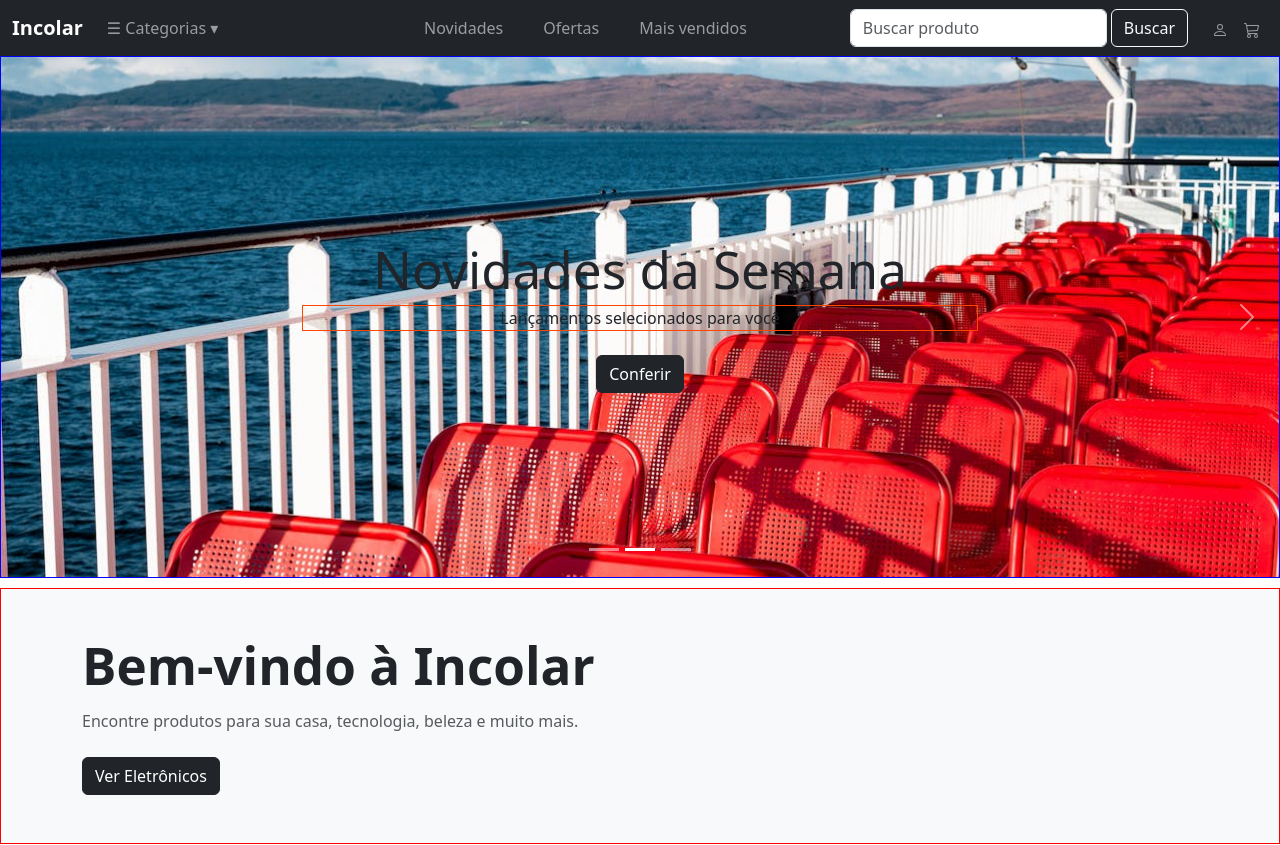
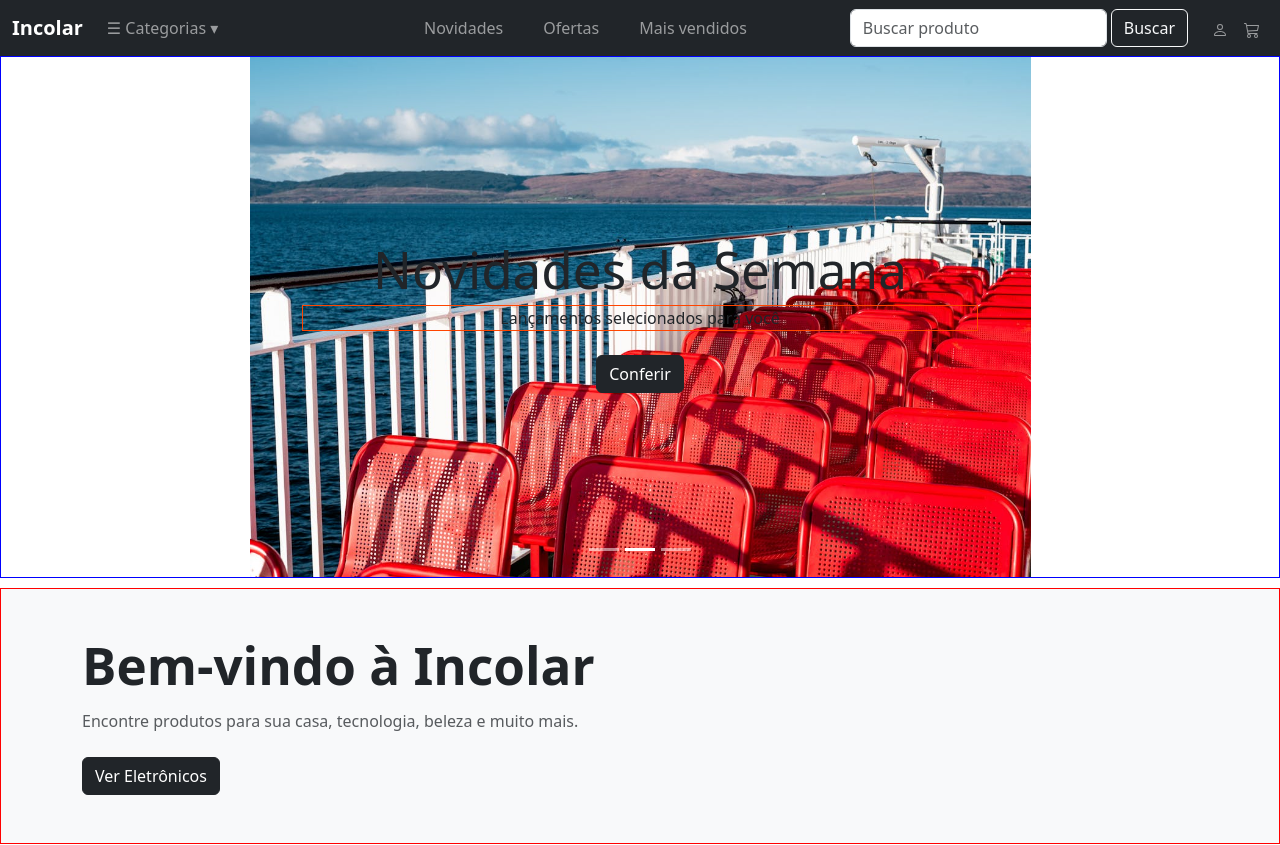
Before and after one commit to dcs30000/landingPage-reactjsBootstrap, a React (Vite) app: page / in a window 1280 px wide. Shown: the top 845 px of the page. Built offline with nearby package versions, Linux system fonts and the light colour scheme.

Commit message:
reativei background-size: contain em .hero-slide

```diff
--- a/src/pages/Home/Home.css
+++ b/src/pages/Home/Home.css
@@ -39,8 +39,8 @@
   justify-content: center;
   text-align: center;
 
-  background-size: cover;
-  /*background-size: contain;  /*Para não cortar a img do carousel*/
+  /*background-size: cover;*/
+  background-size: contain;  /*Para não cortar a img do carousel*/
   background-position: center;
   background-repeat: no-repeat;
 
```
